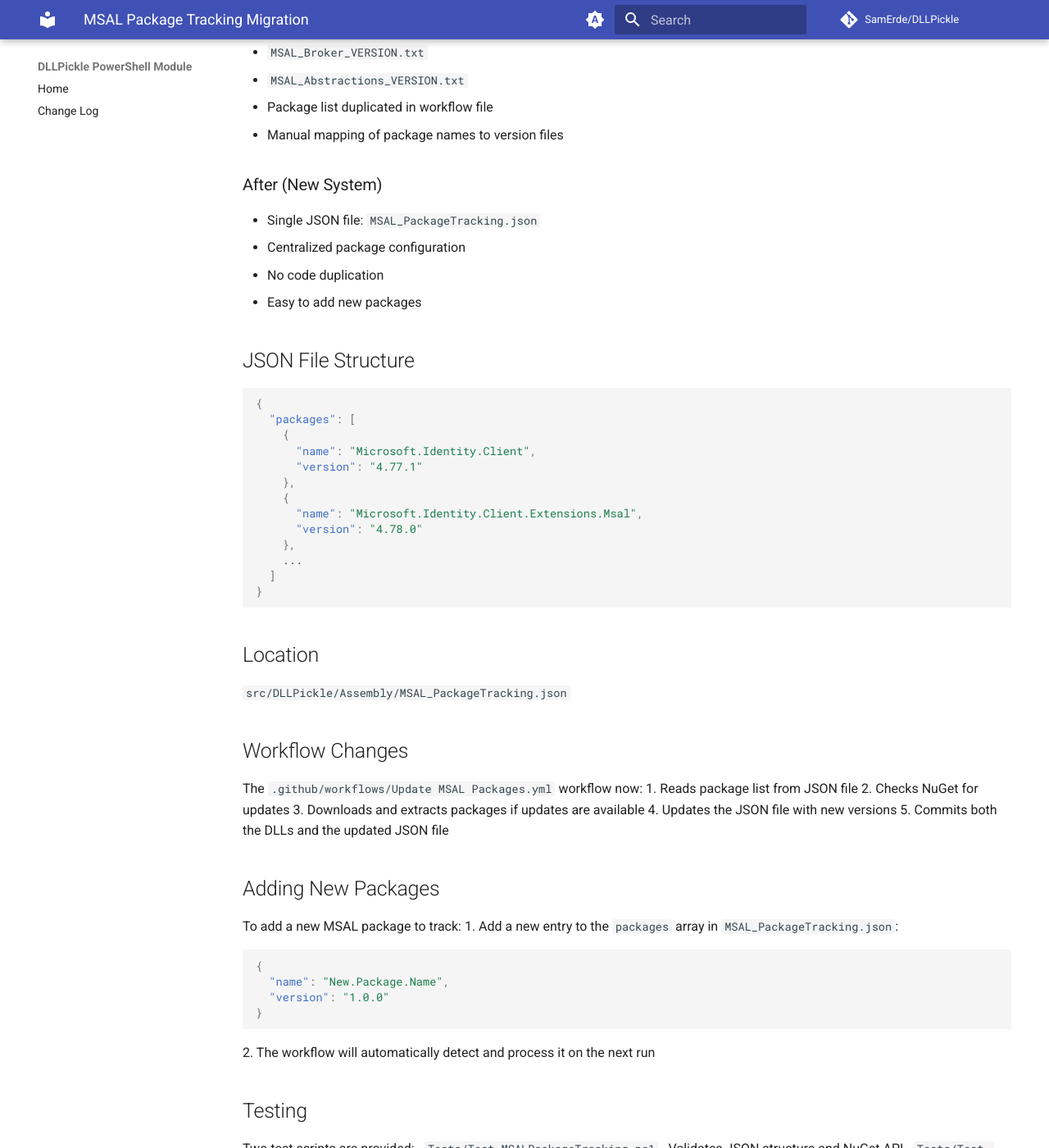
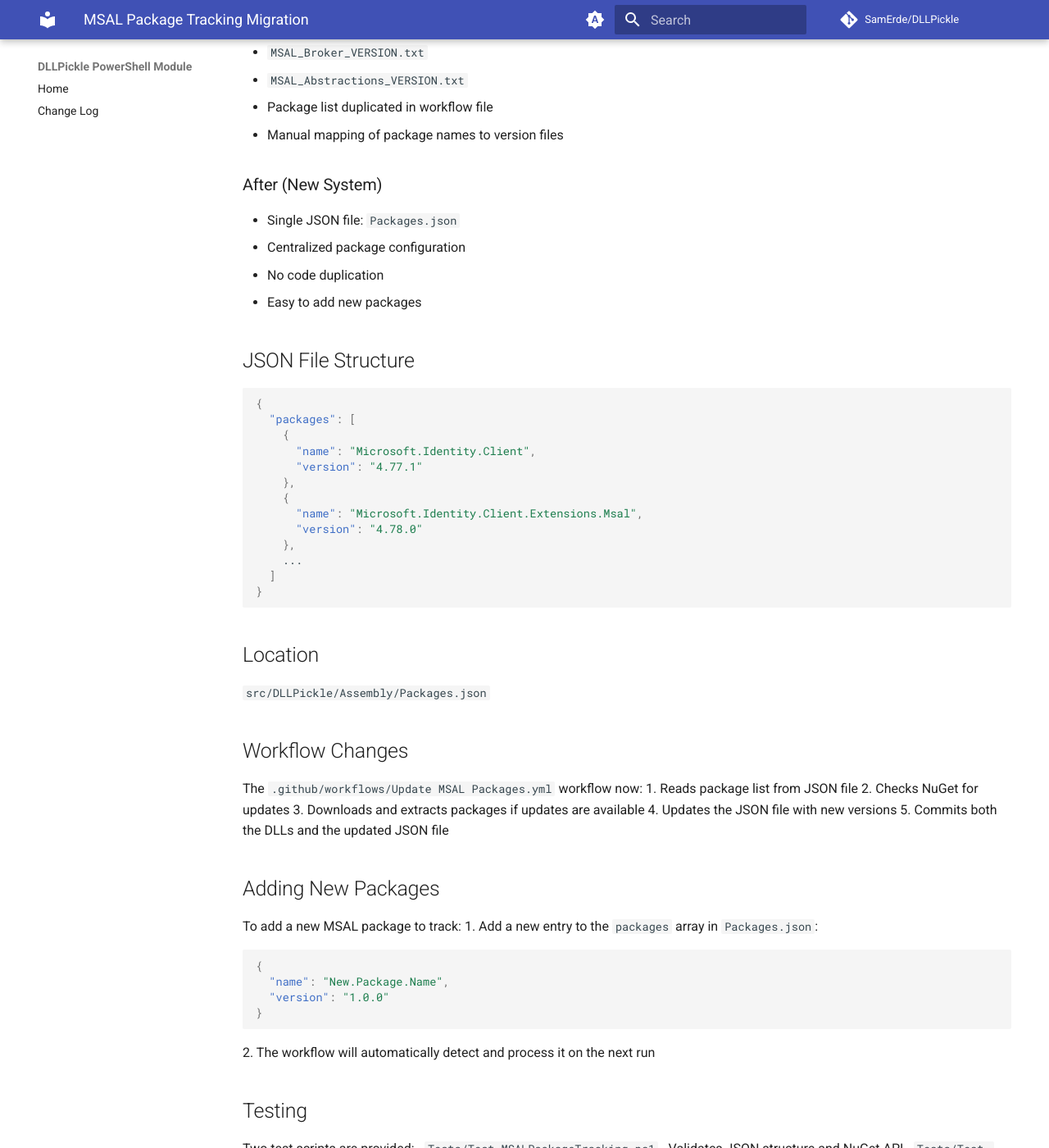
Before and after one commit to SamErde/DLLPickle, an MkDocs documentation site: the page built from docs/MSAL_PACKAGE_TRACKING.md, in a window 1280 px wide and 1400 px high, scrolled down 502 px. Shown: the whole window at 82% size. Built offline with MkDocs 1.6.1 and Material for MkDocs 9.7.7, drawn with Linux system fonts in a browser that asks for light colours; comment, search, counter and statistics services are not loaded.

Commit message:
chore: Rename package tracking file to Packages.json and update references accordingly.

````diff
--- a/docs/MSAL_PACKAGE_TRACKING.md
+++ b/docs/MSAL_PACKAGE_TRACKING.md
@@ -16,7 +16,7 @@ The MSAL package tracking system has been migrated from individual text files to
 - Manual mapping of package names to version files
 
 ### After (New System)
-- Single JSON file: `MSAL_PackageTracking.json`
+- Single JSON file: `Packages.json`
 - Centralized package configuration
 - No code duplication
 - Easy to add new packages
@@ -40,7 +40,7 @@ The MSAL package tracking system has been migrated from individual text files to
 ```
 
 ## Location
-`src/DLLPickle/Assembly/MSAL_PackageTracking.json`
+`src/DLLPickle/Assembly/Packages.json`
 
 ## Workflow Changes
 The `.github/workflows/Update MSAL Packages.yml` workflow now:
@@ -52,7 +52,7 @@ The `.github/workflows/Update MSAL Packages.yml` workflow now:
 
 ## Adding New Packages
 To add a new MSAL package to track:
-1. Add a new entry to the `packages` array in `MSAL_PackageTracking.json`:
+1. Add a new entry to the `packages` array in `Packages.json`:
    ```json
    {
      "name": "New.Package.Name",
````
Also changed, not shown: 4 other files.
